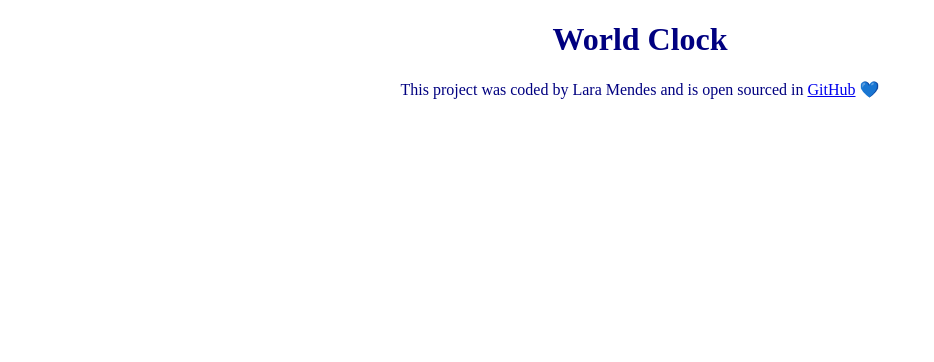
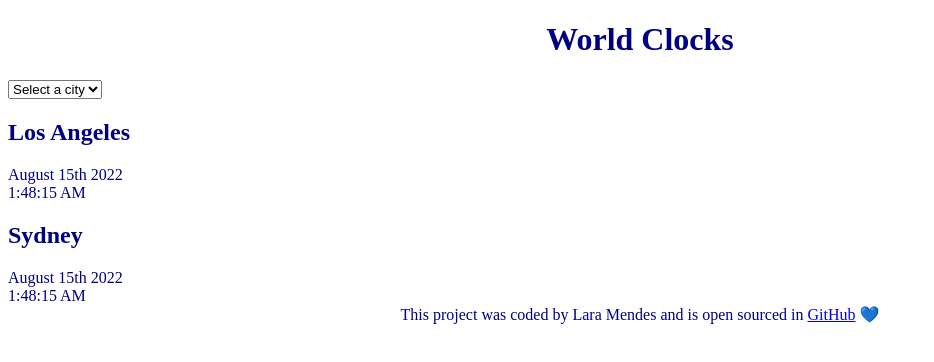
Before and after one commit to LaraMendesss/world-clock, a plain HTML site: page index.html in a window 1280 px wide. Shown: the whole page, without its empty margins (0-934 px from the left). Drawn offline with Linux system fonts and the light colour scheme.

Commit message:
Update html.index

```diff
--- a/index.html
+++ b/index.html
@@ -8,8 +8,34 @@
     <title>World Clock - Lara Mendes</title>
 </head>
 <body>
-    <h1>World Clock</h1>
+    <div class="container">
+    <h1>World Clocks</h1>
+    <select>
+<option value="">Select a city</option>
+<option value="">New York</option>
+<option value="">Punta Cana</option>
+<option value="">Lisbon</option>
+
+    </select>
+<div class="city">
+<h2> Los Angeles</h2>
+<div class="date"> August 15th 2022</div>
+<div class=""time> 1:48:15 AM</div>
+
+
+</div>
+<div class="city">
+    <h2> Sydney</h2>
+    <div class="date"> August 15th 2022</div>
+    <div class=""time> 1:48:15 AM</div>
+
+
+    </div>
+
+
+</div>
     <footer>This project was coded by Lara Mendes and is open sourced in <a href="https://github.com/LaraMendesss/world-clock" target="_blank">GitHub</a> 💙</footer>
+
     <script src="javascript/index.js"></script>
 </body>
 </html>
```
